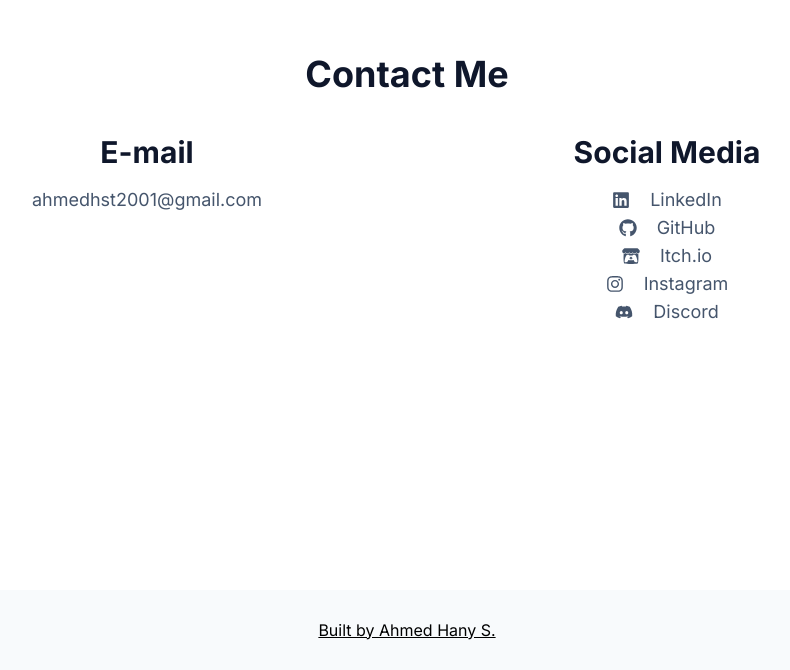
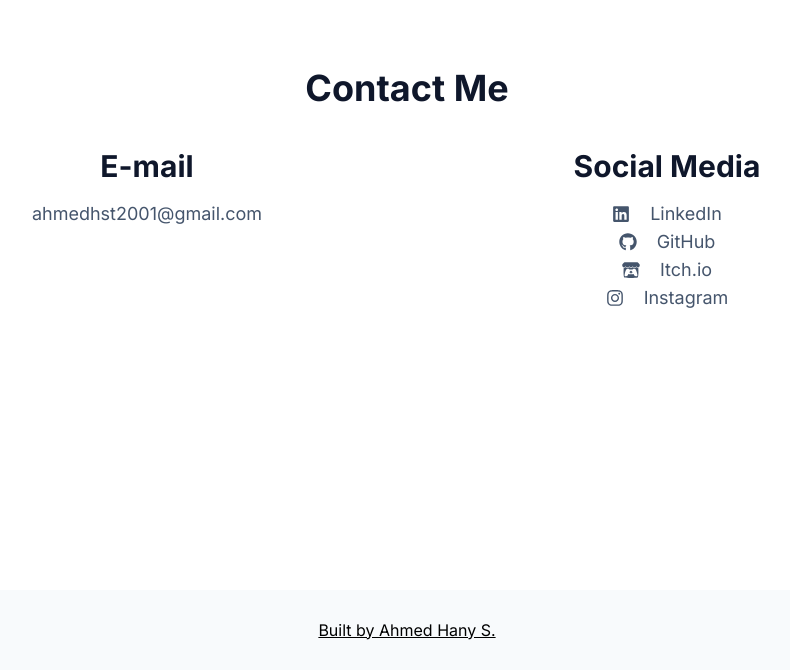
Before and after one commit to berryboiii09/ahmed-portfolio, a React (Vite) app: page / in a window 1280 px wide. Shown: the part 3606-4276 px from the top of the page, without its empty margins (233-1023 px from the left). Built offline with nearby package versions, Linux system fonts and the light colour scheme.

Commit message:
Update Home.jsx

```diff
--- a/src/pages/Home.jsx
+++ b/src/pages/Home.jsx
@@ -177,8 +177,6 @@ export default function Home() {
                            href="https://berryboiii.itch.io/" target="_blank"><FaItchIo/>Itch.io</a>
                         <a className="text-lg text-slate-600 dark:text-slate-400 dark:hover:text-slate-200 hover:text-slate-900 transition-colors duration-300 cursor-pointer flex justify-center items-center gap-5"
                            href="https://www.instagram.com/ahmedhny_/" target="_blank"><FaInstagram/>Instagram</a>
-                        <a className="text-lg text-slate-600 dark:text-slate-400 dark:hover:text-slate-200 hover:text-slate-900 transition-colors duration-300 cursor-pointer flex justify-center items-center gap-5"
-                           onClick={() => alert("Discord: berryboiii")}><FaDiscord/>Discord</a>
                     </div>
 
                 </div>
```
